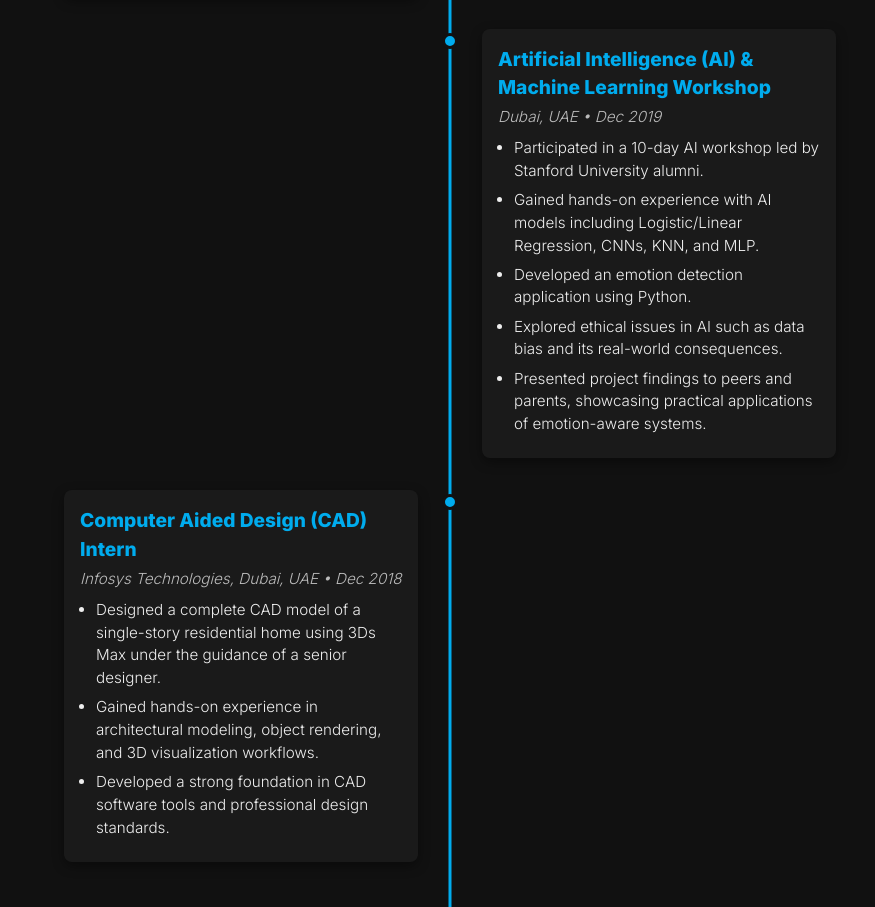
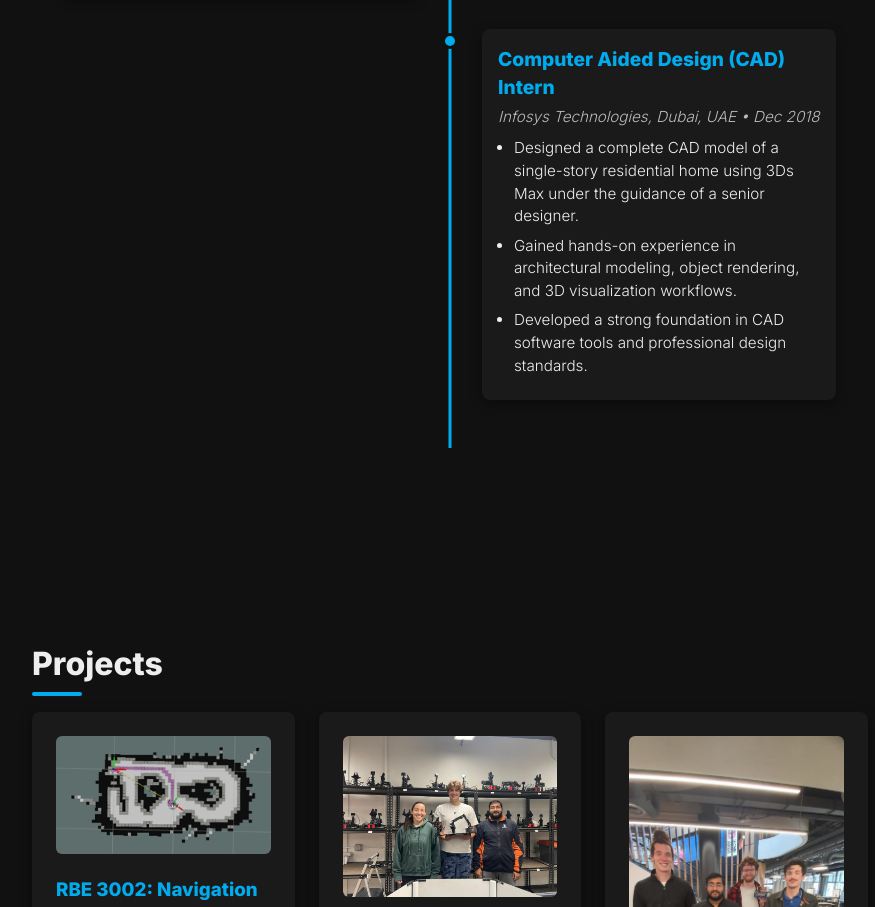
Before and after one commit to pranavsjain13/pranavsjain.github.io, a plain HTML site: page index.html in a window 1280 px wide. Shown: the part 3209-4116 px from the top of the page, without its empty margins (190-1065 px from the left). Drawn offline with Linux system fonts and the light colour scheme; files whose address does not match are found by name.

Commit message:
Removed AI Workshop from timeline

```diff
--- a/index.html
+++ b/index.html
@@ -234,36 +234,6 @@
 
     <!-- Entry 4 - Right -->
     <div class="timeline-item right">
-      <div class="timeline-dot"></div>
-      <div class="timeline-content">
-        <h3>Artificial Intelligence (AI) & Machine Learning Workshop</h3>
-        <p class="company">Dubai, UAE • Dec 2019</p>
-        <ul>
-          <li>Participated in a 10-day AI workshop led by Stanford University alumni.</li>
-          <li>Gained hands-on experience with AI models including Logistic/Linear Regression, CNNs, KNN, and MLP.</li>
-          <li>Developed an emotion detection application using Python.</li>
-          <li>Explored ethical issues in AI such as data bias and its real-world consequences.</li>
-          <li>Presented project findings to peers and parents, showcasing practical applications of emotion-aware systems.</li>
-        </ul>
-        <!-- <div class="experience-media-grid">
-          <a href="./assets/no-image.png" target="_blank" class="media-card">
-            <img src="./assets/no-image.png" alt="Image preview" />
-            <span>Image</span>
-          </a>
-          <a href="./assets/demo-video.mp4" target="_blank" class="media-card">
-            <img src="./assets/video-thumb.png" alt="Video preview" />
-            <span>Video</span>
-          </a>
-          <a href="./docs/assistant-report.pdf" target="_blank" class="media-card">
-            <img src="./assets/pdf-icon.png" alt="PDF icon" />
-            <span>PDF Report</span>
-          </a>
-        </div> -->
-      </div>
-    </div>
-
-    <!-- Entry 5 - Left -->
-    <div class="timeline-item left">
       <div class="timeline-dot"></div>
       <div class="timeline-content">
         <h3>Computer Aided Design (CAD) Intern</h3>
```
